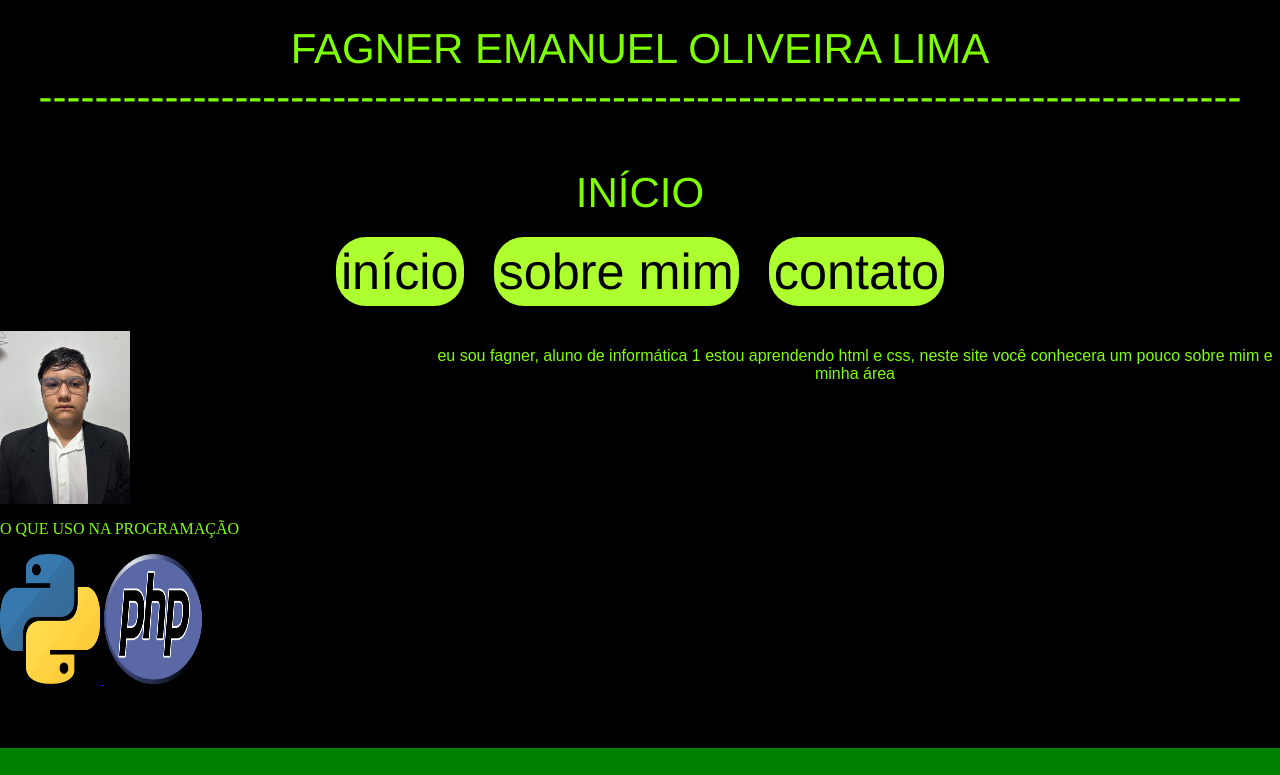
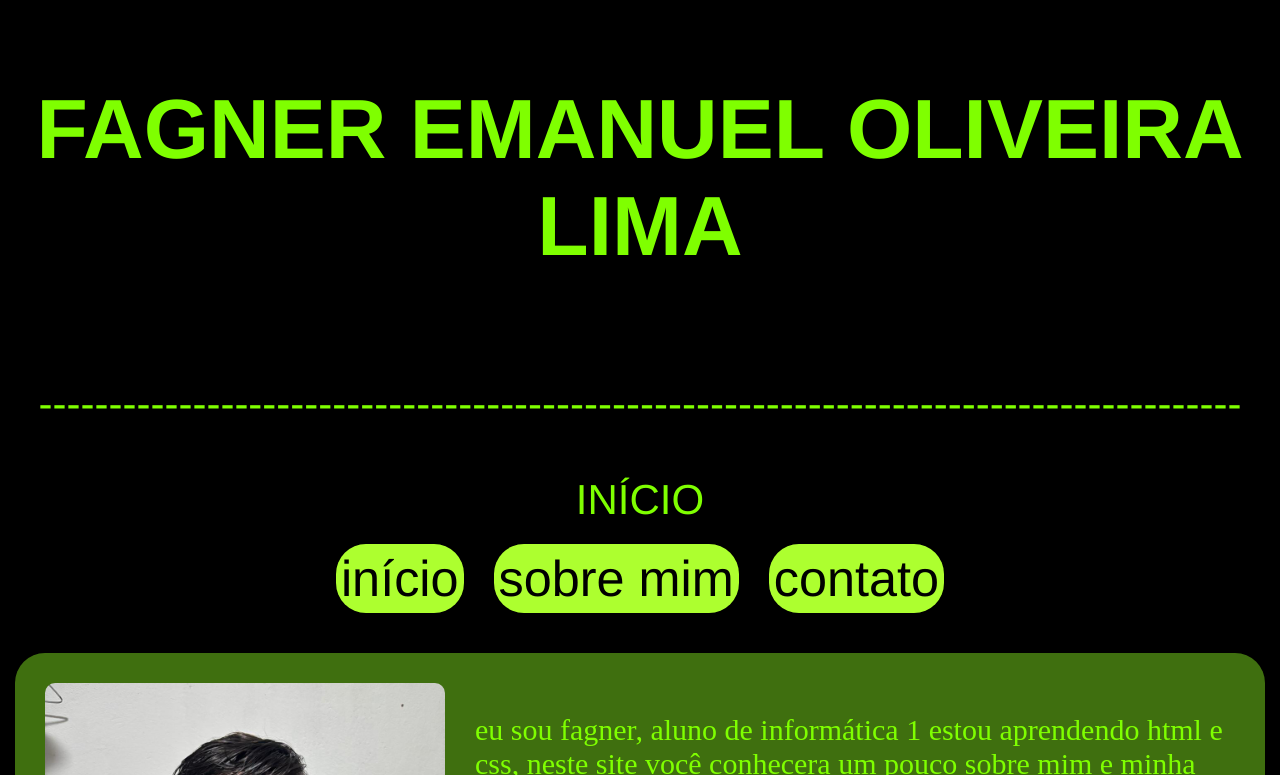
Before and after one commit to manuel-lima15/trabalho.html, a plain HTML site: page index.html in a window 1280 px wide. Shown: the top 775 px of the page. Drawn offline with Linux system fonts and the light colour scheme.

Commit message:
melhorias

```diff
--- a/css/style.css
+++ b/css/style.css
@@ -41,11 +41,7 @@ nav a:hover {
 
 }
 
-.links img {
-    width: 100px;
-    height: 130px;
 
-}
 
 .links p {
     color: chartreuse;
@@ -93,18 +89,31 @@ footer p {
 
 }
 
-.index {
+.card {
     display: flex;
-    text-align: center;
-    font-family: Arial, Helvetica, sans-serif
+    justify-content: center;
+    gap: 30px;
+    background-color: rgb(63, 111, 15);
+    margin: 15px;
+    padding: 30px;
+    border-radius: 30px;
 }
 
-.index img {
-    width: 130px;
+.card img {
+    width: 400px;
     height: auto;
-   margin-right: 300px;
+    border-radius: 10px;
+    object-fit: cover;
+}
 
+.card p {
+    font-size: 30px;
+}
 
+.background img {
+    background-color: rgb(0, 58, 39);
+    border-radius: 40px;
+    padding: 15px;
 }
 
 .container {
@@ -122,3 +131,9 @@ footer p {
     border-radius: 30px;
     padding: 5px;
 }
+
+.tecnologias {
+    display: flex;
+    gap: 30px;
+    justify-content: center;
+}
--- a/index.html
+++ b/index.html
@@ -9,7 +9,8 @@
 </head>
 
 <body>
-  <header>FAGNER EMANUEL OLIVEIRA LIMA <BR>
+  <header>
+    <h1>FAGNER EMANUEL OLIVEIRA LIMA</h1> <BR>
     --------------------------------------------------------------------------------------</BR><br> INÍCIO
     <nav class="container">
 
@@ -24,25 +25,33 @@
 
     <section class=" 1">
 
-    <div class="index">
+      <div class="card">
 
 
         <img src="./img/eu.jpg" alt="foto de rosto">
 
-        <p> eu sou fagner, aluno de informática 1 estou aprendendo html e css,  neste site você conhecera um pouco sobre mim e minha área</p>
+        <p> eu sou fagner, aluno de informática 1 estou aprendendo html e css, neste site você conhecera um pouco sobre
+          mim e minha área</p>
       </div>
 
-    <div class= "tecnologias">
+      <div class="card">
 
-       <p>O QUE USO NA PROGRAMAÇÃO</p>
+        <h2>O QUE USO NA PROGRAMAÇÃO</2>
+          <div class="tecnologias">
 
-        <a href="https://www.python.org" class="links">
+            <div class="background">
+              <a href="https://www.python.org">
                 <img src="img/python.png" alt="Logo do Python">
               </a>
+            </div>
 
-        <a href="https://www.php.net/" class="links">
+            <div class="background">
+              <a href="https://www.php.net/">
                 <img src="img/php.png" alt="Logo do PHP">
               </a>
+            </div>
+
+          </div>
 
 
       </div>
```
Also changed, not shown: sobre.html (+1 -1 lines). Lines whose indentation alone changed are shown as unchanged.
